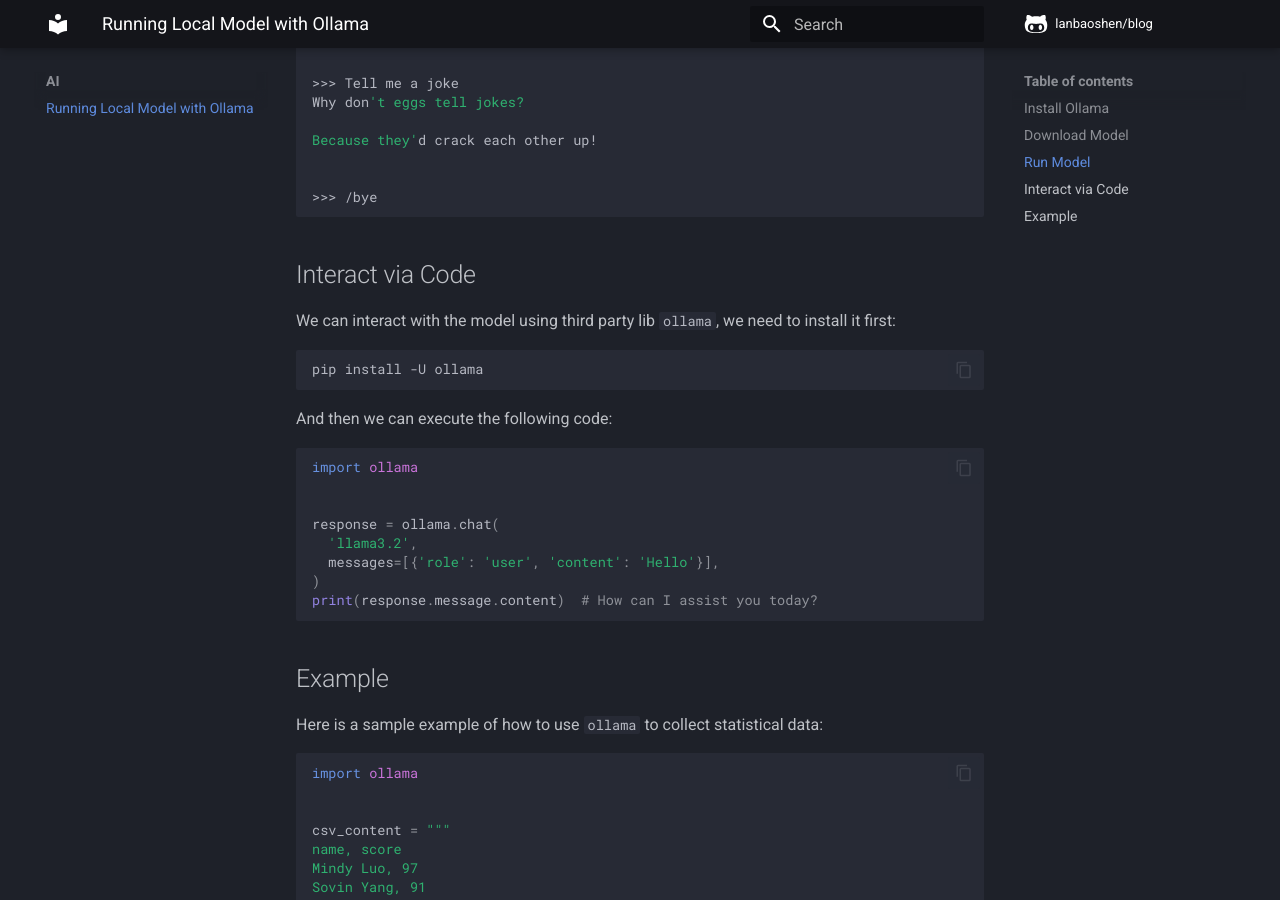
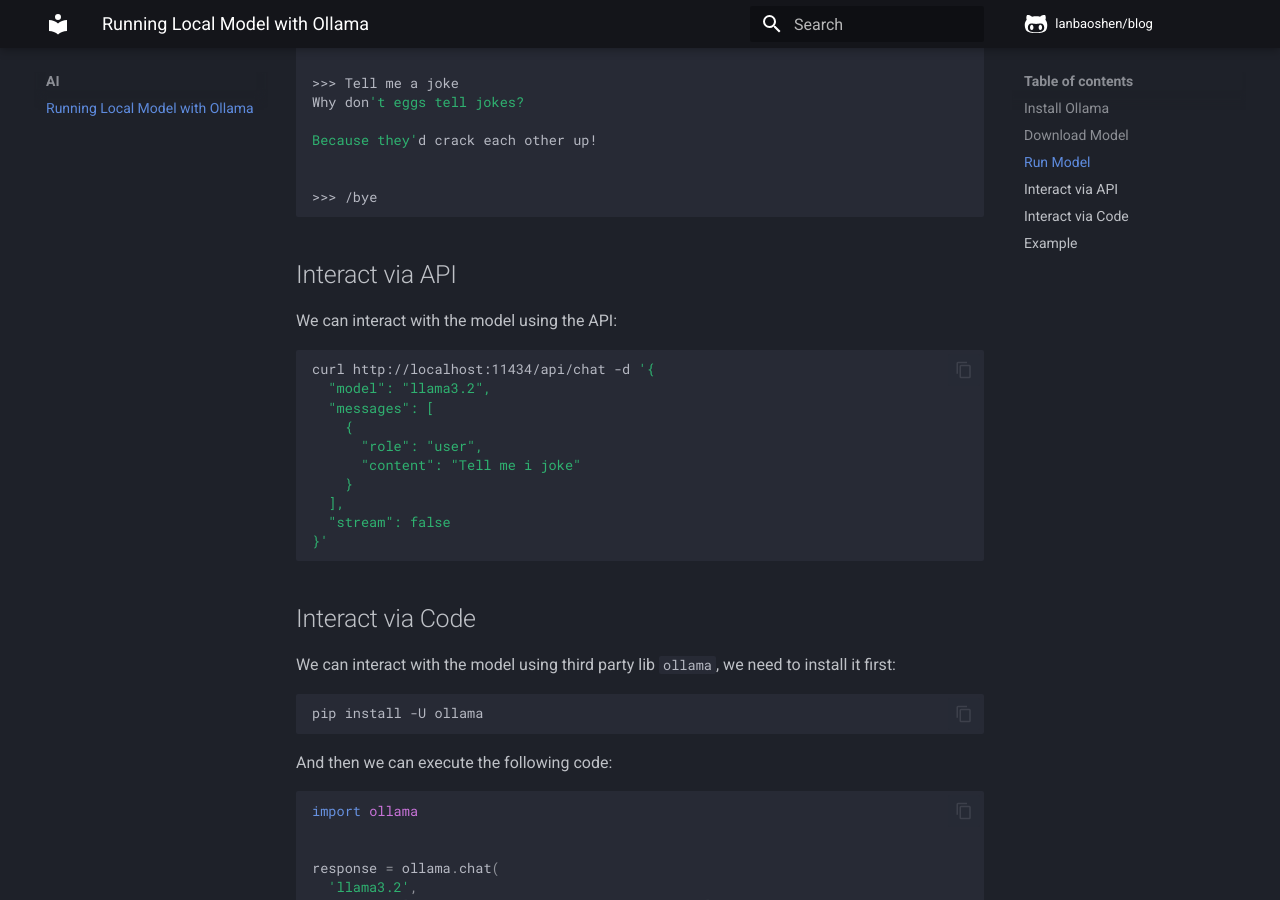
Before and after one commit to lanbaoshen/blog, an MkDocs documentation site: the page built from docs/ai/running-local-model-with-ollama.md, in a window 1280 px wide and 900 px high, scrolled down 967 px. Built offline with MkDocs 1.6.1 and Material for MkDocs 9.7.7, drawn with Linux system fonts in a browser that asks for light colours; comment, search, counter and statistics services are not loaded.

Commit message:
Add ollama api demo

````diff
--- a/docs/ai/running-local-model-with-ollama.md
+++ b/docs/ai/running-local-model-with-ollama.md
@@ -44,6 +44,21 @@ Because they'd crack each other up!
 
 
 >>> /bye
+```
+
+## Interact via API
+We can interact with the model using the API:
+```shell
+curl http://localhost:11434/api/chat -d '{
+  "model": "llama3.2",
+  "messages": [
+    {
+      "role": "user",
+      "content": "Tell me i joke"
+    }
+  ],
+  "stream": false
+}'
 ```
 
 ## Interact via Code
````
